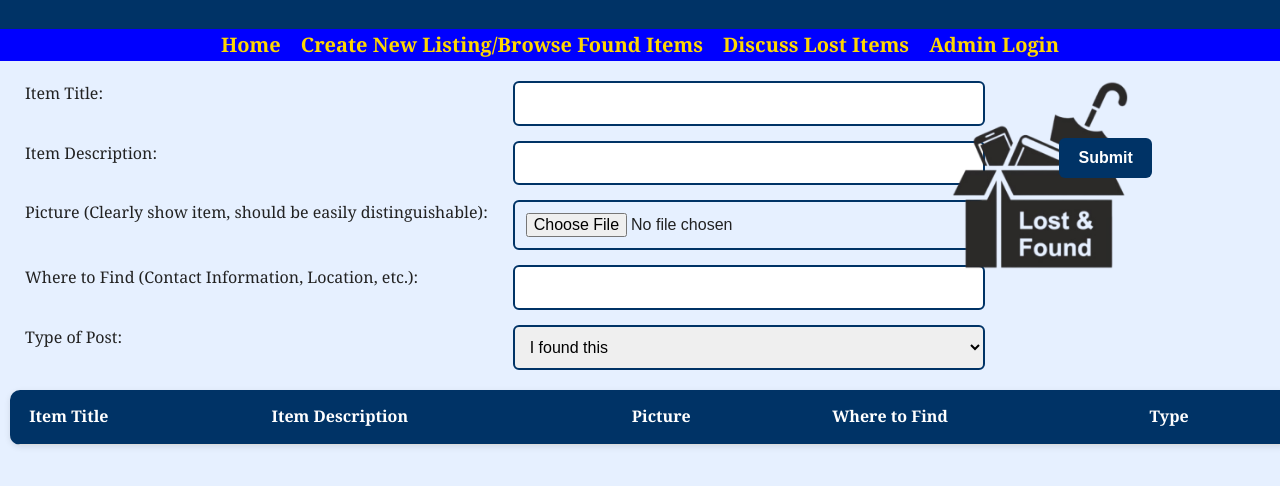
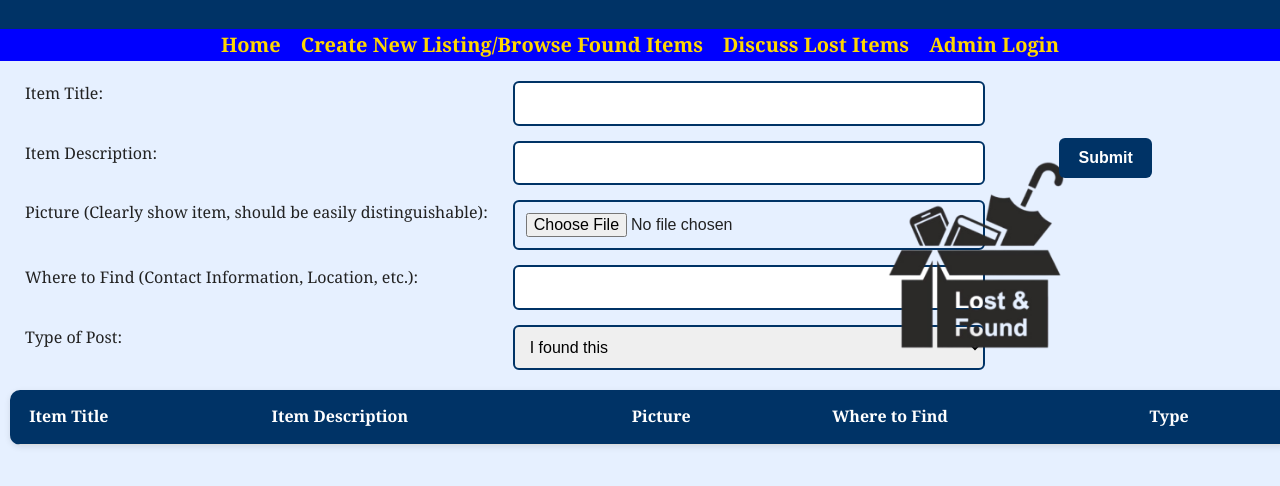
Before and after one commit to ssloke420/fbla20252, a plain HTML site: page listings.html in a window 1280 px wide. Shown: the part 70-556 px from the top of the page. Drawn offline with Linux system fonts and the light colour scheme.

Commit message:
Update image position in listings.html
Adjusted the position of the lost and found image in the listings page.

```diff
--- a/listings.html
+++ b/listings.html
@@ -20,7 +20,7 @@
         <li><a href="login.html">Admin Login</a></li>
       </ul>
     </nav>
-    <img style="position: absolute; width: 250px; height: 250px; top: 15%; right: 9%;" src="images/lostandfound.png" />
+    <img style="position: absolute; width: 250px; height: 250px; top: 25%; right: 14%;" src="images/lostandfound.png" />
     <div>
       <form id="item-form" style="width: 75%">
         <label>Item Title:</label>
```
